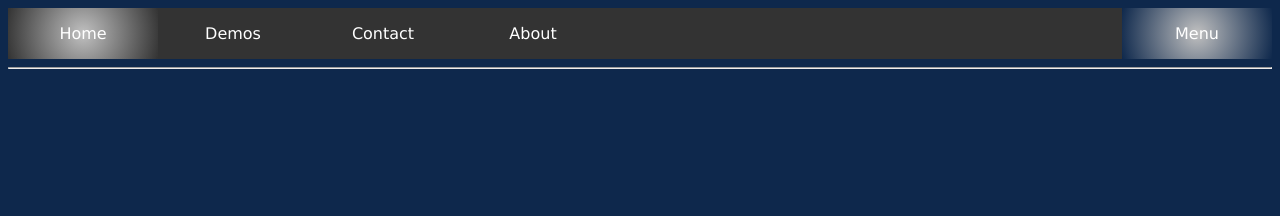
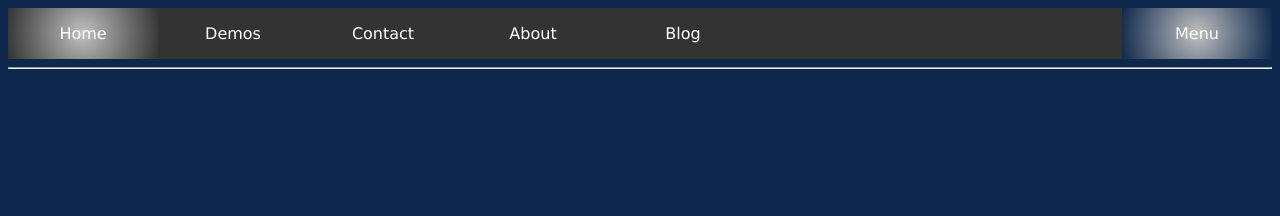
Before and after one commit to element207/element207.github.io, a Jekyll site: the page WebContent/html/index.html, which Jekyll copies as it is, in a window 1280 px wide. Shown: the top 216 px of the page. Built offline with Jekyll 4.4.1, drawn with Linux system fonts in a browser that asks for light colours.

Commit message:
add link to blog

```diff
--- a/WebContent/html/index.html
+++ b/WebContent/html/index.html
@@ -25,6 +25,7 @@
 			<li><a href="demo.html">Demos</a></li>
 			<li><a href="#contact">Contact</a></li>
 			<li><a href="#about">About</a></li>
+			<li><a href="../../../">Blog</a></li>
 
 		</ul>
 	</nav>
```
